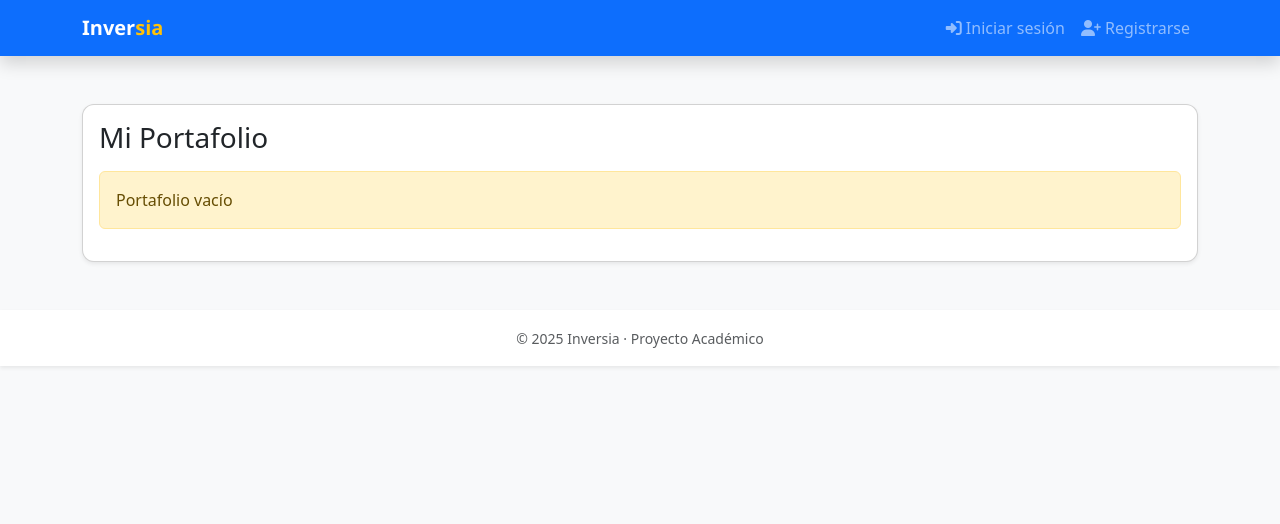
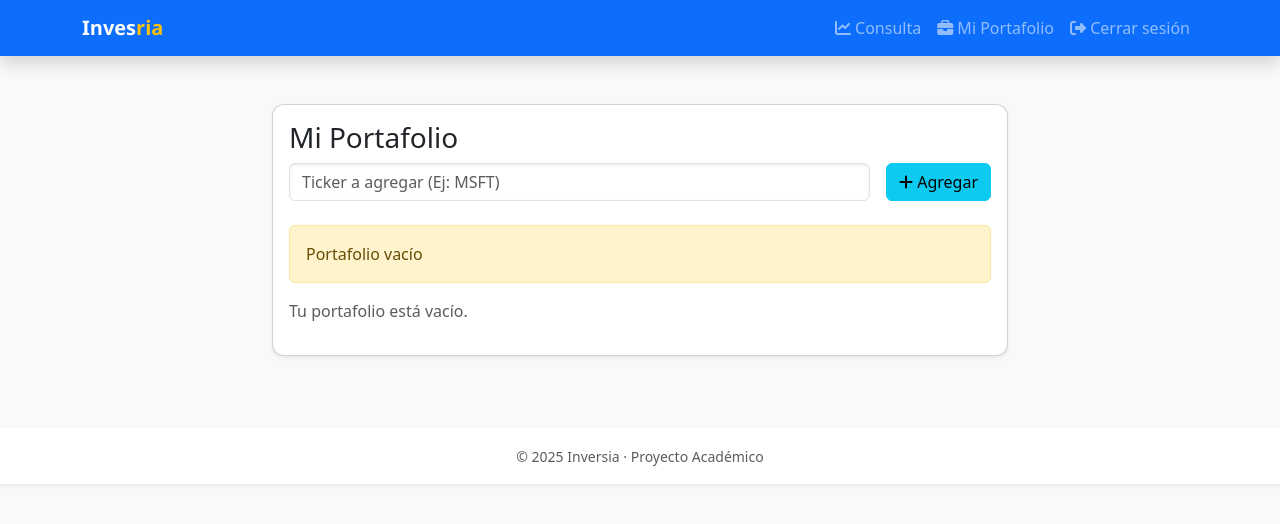
Before and after one commit to kalizapan/Inversia, a Flask app: page /portfolio in a window 1280 px wide. Shown: the top 524 px of the page. Run offline with Flask 3, Linux system fonts and the light colour scheme; a user stored in the database is signed in.

Commit message:
Correcion Error Duplicado desde Consulta al agregar a Portafolio

```diff
--- a/app.py
+++ b/app.py
@@ -1,5 +1,3 @@
-# app.py
-
 import os
 import time
 import requests
@@ -15,7 +13,7 @@ from flask import Flask, render_template, request, redirect, session
 from sqlalchemy import create_engine, Column, Integer, String, ForeignKey
 from sqlalchemy.orm import declarative_base, sessionmaker, relationship
 
-# ——— Rutas absolutas ———
+# Rutas absolutas
 BASE_DIR     = os.path.dirname(os.path.abspath(__file__))
 STATIC_DIR   = os.path.join(BASE_DIR, 'static')
 TEMPLATE_DIR = os.path.join(BASE_DIR, 'templates')
@@ -27,28 +25,28 @@ app = Flask(
 )
 app.secret_key = 'tu_clave_secreta'
 
-# ——— Alpha Vantage ———
-ALPHA_API_KEY = 'TU_API_KEY'
+# Configuración Alpha Vantage
+ALPHA_API_KEY = 'TU_API_KEY'   # ← reemplaza con tu clave
 AV_URL        = 'https://www.alphavantage.co/query'
 
-# ——— ORM y Base de datos ———
+# ORM y Base de datos
 engine       = create_engine('sqlite:///database.db', echo=False)
 Base         = declarative_base()
 SessionLocal = sessionmaker(bind=engine)
 
 class User(Base):
     __tablename__ = 'users'
-    id       = Column(Integer, primary_key=True, autoincrement=True)
-    email    = Column(String, unique=True, nullable=False)
-    password = Column(String, nullable=False)
+    id        = Column(Integer, primary_key=True, autoincrement=True)
+    email     = Column(String, unique=True, nullable=False)
+    password  = Column(String, nullable=False)
     portfolio = relationship('PortfolioItem', back_populates='user')
 
 class PortfolioItem(Base):
     __tablename__ = 'portfolio_items'
-    id       = Column(Integer, primary_key=True, autoincrement=True)
-    user_id  = Column(Integer, ForeignKey('users.id'), nullable=False)
-    ticker   = Column(String, nullable=False)
-    user     = relationship('User', back_populates='portfolio')
+    id      = Column(Integer, primary_key=True, autoincrement=True)
+    user_id = Column(Integer, ForeignKey('users.id'), nullable=False)
+    ticker  = Column(String, nullable=False)
+    user    = relationship('User', back_populates='portfolio')
 
 Base.metadata.create_all(engine)
 
@@ -58,7 +56,6 @@ with SessionLocal() as db:
         db.add(User(email='user@test.com', password='password123'))
         db.commit()
 
-# ——— Funciones de datos y gráficas ———
 def fetch_and_plot_av(ticker):
     params = {
         'function':   'TIME_SERIES_DAILY',
@@ -68,7 +65,6 @@ def fetch_and_plot_av(ticker):
     }
     resp = requests.get(AV_URL, params=params)
     data = resp.json()
-
     if 'Time Series (Daily)' not in data:
         msg = data.get('Note') or data.get('Error Message') or data
         raise ValueError(f"AlphaVantage error: {msg}")
@@ -77,86 +73,81 @@ def fetch_and_plot_av(ticker):
     df = pd.DataFrame.from_dict(ts, orient='index', dtype=float)
     df.index = pd.to_datetime(df.index)
     df.sort_index(inplace=True)
-
     df['Rendimiento'] = np.log(df['4. close'] / df['4. close'].shift(1))
     df.dropna(inplace=True)
 
-    # Gráfica individual
     plt.figure(figsize=(10,5))
     df['Rendimiento'].plot(title=f'Rendimiento diario de {ticker}')
     plt.xlabel('Fecha'); plt.ylabel('Rt')
 
     os.makedirs(STATIC_DIR, exist_ok=True)
-    tsnow = int(time.time())
-    img = f'{ticker}_rend_{tsnow}.png'
-    plt.savefig(os.path.join(STATIC_DIR, img))
+    img_name = f'{ticker}_rend_{int(time.time())}.png'
+    plt.savefig(os.path.join(STATIC_DIR, img_name))
     plt.close()
-    return img
+    return img_name
 
 def plot_portfolio(user_id):
-    # obtiene tickers del usuario
     with SessionLocal() as db:
         items = db.query(PortfolioItem).filter_by(user_id=user_id).all()
     tickers = [i.ticker for i in items]
     if not tickers:
         raise ValueError("Portafolio vacío")
 
-    # descarga rendimientos de cada ticker
     returns = []
     for t in tickers:
         params = {
-            'function':'TIME_SERIES_DAILY',
-            'symbol':t,
-            'outputsize':'compact',
-            'apikey':ALPHA_API_KEY
+            'function':   'TIME_SERIES_DAILY',
+            'symbol':     t,
+            'outputsize': 'compact',
+            'apikey':     ALPHA_API_KEY
         }
         r = requests.get(AV_URL, params=params).json()
         ts = r.get('Time Series (Daily)')
         df = pd.DataFrame.from_dict(ts, orient='index', dtype=float)
         df.index = pd.to_datetime(df.index)
         df.sort_index(inplace=True)
-        df = np.log(df['4. close'] / df['4. close'].shift(1))
-        returns.append(df.rename(t))
-    # concatena y calcula rendimiento promedio diario
+        serie = np.log(df['4. close'] / df['4. close'].shift(1))
+        returns.append(serie.rename(t))
+
     df_all = pd.concat(returns, axis=1).dropna()
     df_all['Portfolio'] = df_all.mean(axis=1)
 
-    # gráfica de portafolio
     plt.figure(figsize=(10,5))
     df_all['Portfolio'].plot(title='Rendimiento diario del Portafolio')
     plt.xlabel('Fecha'); plt.ylabel('Rt')
 
     os.makedirs(STATIC_DIR, exist_ok=True)
-    img = f'portfolio_rend_{int(time.time())}.png'
-    plt.savefig(os.path.join(STATIC_DIR, img))
+    img_name = f'portfolio_rend_{int(time.time())}.png'
+    plt.savefig(os.path.join(STATIC_DIR, img_name))
     plt.close()
-    return img, tickers
+    return img_name, tickers
 
-# ——— Rutas de la app ———
 @app.route('/', methods=['GET','POST'])
 def login():
     error = None
-    if request.method=='POST':
-        email = request.form['email']; pwd = request.form['password']
+    if request.method == 'POST':
+        email = request.form['email']
+        pwd   = request.form['password']
         with SessionLocal() as db:
-            user = db.query(User).filter_by(email=email,password=pwd).first()
+            user = db.query(User).filter_by(email=email, password=pwd).first()
         if user:
             session['user_id'] = user.id
             return redirect('/consulta')
-        else:
-            error = 'Credenciales inválidas'
+        error = 'Credenciales inválidas'
     return render_template('login.html', error=error)
 
 @app.route('/register', methods=['GET','POST'])
 def register():
     error = None
-    if request.method=='POST':
-        email = request.form['email'].strip(); pwd = request.form['password']
+    if request.method == 'POST':
+        email = request.form['email'].strip()
+        pwd   = request.form['password']
         with SessionLocal() as db:
             if db.query(User).filter_by(email=email).first():
                 error = 'Correo ya registrado'
             else:
-                db.add(User(email=email,password=pwd)); db.commit()
+                db.add(User(email=email, password=pwd))
+                db.commit()
                 return redirect('/')
     return render_template('register.html', error=error)
 
@@ -164,8 +155,10 @@ def register():
 def consulta():
     if 'user_id' not in session:
         return redirect('/')
-    error = None; resultado = None; ticker = None
-    if request.method=='POST':
+    error     = None
+    resultado = None
+    ticker    = None
+    if request.method == 'POST':
         ticker = request.form['ticker'].strip().upper()
         try:
             resultado = fetch_and_plot_av(ticker)
@@ -176,19 +169,18 @@ def consulta():
                            resultado=resultado,
                            ticker=ticker)
 
-@app.route('/add/<ticker>', methods=['POST'])
-def add_portfolio(ticker):
+@app.route('/add', methods=['POST'])
+def add_portfolio():
     if 'user_id' not in session:
         return redirect('/')
-    uid = session['user_id']
+    uid    = session['user_id']
+    ticker = request.form['ticker'].strip().upper()
     with SessionLocal() as db:
         exists = db.query(PortfolioItem)\
                    .filter_by(user_id=uid, ticker=ticker).first()
-        if exists:
-            return render_template('consulta.html',
-                                   error=f"{ticker} ya está en tu portafolio")
-        db.add(PortfolioItem(user_id=uid, ticker=ticker))
-        db.commit()
+        if not exists:
+            db.add(PortfolioItem(user_id=uid, ticker=ticker))
+            db.commit()
     return redirect('/portfolio')
 
 @app.route('/portfolio')
@@ -209,5 +201,5 @@ def logout():
     session.clear()
     return redirect('/')
 
-if __name__=='__main__':
+if __name__ == '__main__':
     app.run(debug=True)
--- a/templates/base.html
+++ b/templates/base.html
@@ -6,45 +6,58 @@
   <title>{% block title %}Inversia{% endblock %}</title>
 
   <!-- Bootstrap 5 -->
-  <link href="https://cdn.jsdelivr.net/npm/bootstrap@5.3.0/dist/css/bootstrap.min.css"
-        rel="stylesheet" integrity="sha384-…"
-        crossorigin="anonymous">
-
+  <link
+    href="https://cdn.jsdelivr.net/npm/bootstrap@5.3.0/dist/css/bootstrap.min.css"
+    rel="stylesheet" crossorigin="anonymous"
+  >
   <!-- Font Awesome -->
-  <link rel="stylesheet"
+  <link
     href="https://cdnjs.cloudflare.com/ajax/libs/font-awesome/6.4.0/css/all.min.css"
-        integrity="sha384-…"
-        crossorigin="anonymous">
-
+    rel="stylesheet" crossorigin="anonymous"
+  >
   <!-- Custom CSS -->
   <link rel="stylesheet" href="{{ url_for('static', filename='estilos.css') }}">
 </head>
 <body class="bg-light">
-
-  <!-- Navbar -->
   <nav class="navbar navbar-expand-lg navbar-dark bg-primary shadow">
     <div class="container">
-      <a class="navbar-brand" href="/">Inver<span class="text-warning">sia</span></a>
-      <button class="navbar-toggler" type="button" data-bs-toggle="collapse"
-              data-bs-target="#navbarNav" aria-controls="navbarNav"
-              aria-expanded="false" aria-label="Toggle navigation">
+      <a class="navbar-brand" href="/">
+        Inves<span class="text-warning">ria</span>
+      </a>
+      <button class="navbar-toggler" type="button"
+              data-bs-toggle="collapse" data-bs-target="#navbarNav"
+              aria-controls="navbarNav" aria-expanded="false"
+              aria-label="Toggle navigation">
         <span class="navbar-toggler-icon"></span>
       </button>
       <div class="collapse navbar-collapse" id="navbarNav">
         <ul class="navbar-nav ms-auto">
-          {% if session.get('user') %}
+          {% if session.get('user_id') %}
             <li class="nav-item">
-            <a class="nav-link" href="/consulta"><i class="fa-solid fa-chart-line"></i> Consulta</a>
+              <a class="nav-link" href="{{ url_for('consulta') }}">
+                <i class="fa-solid fa-chart-line"></i> Consulta
+              </a>
             </li>
             <li class="nav-item">
-            <a class="nav-link" href="/logout"><i class="fa-solid fa-right-from-bracket"></i> Cerrar sesión</a>
+              <a class="nav-link" href="{{ url_for('portfolio') }}">
+                <i class="fa-solid fa-briefcase"></i> Mi Portafolio
+              </a>
+            </li>
+            <li class="nav-item">
+              <a class="nav-link" href="{{ url_for('logout') }}">
+                <i class="fa-solid fa-right-from-bracket"></i> Cerrar sesión
+              </a>
             </li>
           {% else %}
             <li class="nav-item">
-            <a class="nav-link" href="/"><i class="fa-solid fa-right-to-bracket"></i> Iniciar sesión</a>
+              <a class="nav-link" href="{{ url_for('login') }}">
+                <i class="fa-solid fa-right-to-bracket"></i> Iniciar sesión
+              </a>
             </li>
             <li class="nav-item">
-            <a class="nav-link" href="/register"><i class="fa-solid fa-user-plus"></i> Registrarse</a>
+              <a class="nav-link" href="{{ url_for('register') }}">
+                <i class="fa-solid fa-user-plus"></i> Registrarse
+              </a>
             </li>
           {% endif %}
         </ul>
@@ -52,19 +65,17 @@
     </div>
   </nav>
 
-  <!-- Main content -->
   <div class="container my-5">
     {% block content %}{% endblock %}
   </div>
 
-  <!-- Footer -->
   <footer class="bg-white text-center text-muted py-3 shadow-sm">
     <small>© 2025 Inversia · Proyecto Académico</small>
   </footer>
 
-  <!-- Bootstrap JS Bundle -->
-  <script src="https://cdn.jsdelivr.net/npm/bootstrap@5.3.0/dist/js/bootstrap.bundle.min.js"
-          integrity="sha384-…"
-          crossorigin="anonymous"></script>
+  <script
+    src="https://cdn.jsdelivr.net/npm/bootstrap@5.3.0/dist/js/bootstrap.bundle.min.js"
+    crossorigin="anonymous"
+  ></script>
 </body>
 </html>
--- a/templates/portfolio.html
+++ b/templates/portfolio.html
@@ -1,15 +1,65 @@
 {% extends 'base.html' %}
+
 {% block title %}Mi Portafolio · Inversia{% endblock %}
+
 {% block content %}
-<div class="card shadow-sm">
-  <div class="card-body">
-    <h3 class="card-title mb-3">Mi Portafolio</h3>
-    {% if error %}
-      <div class="alert alert-warning">{{ error }}</div>
-    {% else %}
-      <p><strong>Activos:</strong> {{ tickers|join(', ') }}</p>
-      <img src="{{ url_for('static', filename=resultado) }}" class="img-fluid rounded">
+<div class="row justify-content-center">
+  <div class="col-md-8">
+
+    <div class="card shadow-sm mb-4">
+      <div class="card-body">
+        <h3 class="card-title">Mi Portafolio</h3>
+
+        <form
+          method="POST"
+          action="{{ url_for('add_portfolio') }}"
+          class="row g-3 needs-validation mb-4"
+          novalidate
+        >
+          <div class="col-auto flex-grow-1">
+            <input
+              type="text"
+              class="form-control"
+              name="ticker"
+              placeholder="Ticker a agregar (Ej: MSFT)"
+              required
+            >
+            <div class="invalid-feedback">
+              Ingresa un ticker válido.
+            </div>
+          </div>
+          <div class="col-auto">
+            <button type="submit" class="btn btn-info">
+              <i class="fa-solid fa-plus"></i> Agregar
+            </button>
+          </div>
+        </form>
+
+        {% if error %}
+          <div class="alert alert-warning">{{ error }}</div>
+        {% endif %}
+
+        {% if tickers %}
+          <p><strong>Activos en tu portafolio:</strong> {{ tickers|join(', ') }}</p>
+        {% else %}
+          <p class="text-muted">Tu portafolio está vacío.</p>
+        {% endif %}
+      </div>
+    </div>
+
+    {% if resultado %}
+      <div class="card shadow-sm">
+        <div class="card-body text-center">
+          <h5 class="card-title">Rendimiento Consolidado</h5>
+          <img
+            src="{{ url_for('static', filename=resultado) }}"
+            class="img-fluid rounded"
+            alt="Rendimiento del Portafolio"
+          >
+        </div>
+      </div>
     {% endif %}
+
   </div>
 </div>
 {% endblock %}
```
Also changed, not shown: database.db, static/AAPL_rend_1747878229.png (added), static/AAPL_rend_1747879579.png (added), static/AAPL_rend_1747879707.png (added), static/MSFT_rend_1747878963.png (added), static/portfolio_rend_1747878928.png (added), static/portfolio_rend_1747878939.png (added), static/portfolio_rend_1747878983.png (added), static/portfolio_rend_1747879127.png (added), static/portfolio_rend_1747879139.png (added), static/portfolio_rend_1747879585.png (added), static/portfolio_rend_1747879709.png (added), static/portfolio_rend_1747879921.png (added). Lines whose indentation alone changed are shown as unchanged.
